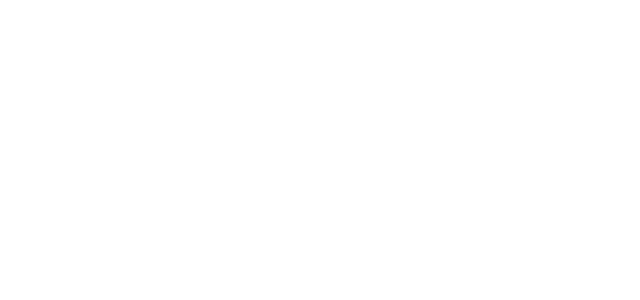
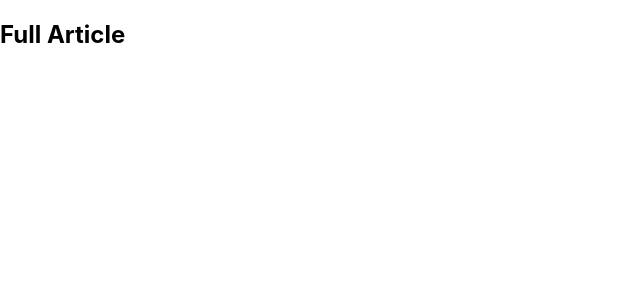
Before and after one commit to cOdeBedient/news-reader, a React (Create React App) app: page /0 in a window 1280 px wide. Before the commit this address had no page. Shown: the top 300 px of the page, without its empty margins (0-640 px from the left). Built offline with nearby package versions, Linux system fonts and the light colour scheme.

Commit message:
Establish route to detail page

```diff
--- a/src/components/App/App.js
+++ b/src/components/App/App.js
@@ -1,5 +1,6 @@
 import './App.css'
 import {MainPage} from '../MainPage/MainPage'
+import {FullArticle} from '../FullArticle/FullArticle'
 import {Route, Routes} from 'react-router-dom'
 
 function App() {
@@ -7,10 +8,10 @@
   return (
     <>
       <Routes>
-        <Route to='/' element={<MainPage />} />
-
+        <Route path='/' element={<MainPage />} />
+        <Route path='/:title' element={<FullArticle />} />
       </Routes>
-      </>
+    </>
   );
 }
 
--- a/src/components/ArticleThumb/ArticleThumb.js
+++ b/src/components/ArticleThumb/ArticleThumb.js
@@ -1,4 +1,5 @@
 import { StyledThumb } from './ArticleThumb.styled'
+import { Link } from 'react-router-dom'
 
 function ArticleThumb({title, description, image, source}) {
     return (
@@ -10,6 +11,9 @@
             <p>{description}</p>
             <h3>Source</h3>
             <p>{source}</p>
+            <Link to={`/${title}`}>
+                <button>Read Article</button>
+            </Link>
         </StyledThumb>
     )
 }
--- a/src/components/Articles/Articles.js
+++ b/src/components/Articles/Articles.js
@@ -6,6 +6,7 @@
             <>
                 <h3>In Other News</h3>
                 <ArticleThumb
+                    key={article.title}
                     title={article.title}
                     description={article.description}
                     image={article.urlToImage}
--- /dev/null
+++ b/src/components/FullArticle/FullArticle.js
@@ -0,0 +1,12 @@
+import {StyledFullArticle} from './FullArticle.styled'
+
+function FullArticle() {
+
+    return (
+        <StyledFullArticle>
+            <h1>Full Article</h1>
+        </StyledFullArticle>
+    )
+}
+
+export {FullArticle}
--- /dev/null
+++ b/src/components/FullArticle/FullArticle.styled.js
@@ -0,0 +1,5 @@
+import styled from 'styled-components';
+
+export const StyledFullArticle = styled.section`
+
+`
--- a/src/components/MainPage/MainPage.js
+++ b/src/components/MainPage/MainPage.js
@@ -24,4 +24,4 @@
     )
 }
 
-export {MainPage}
+export { MainPage }
```
